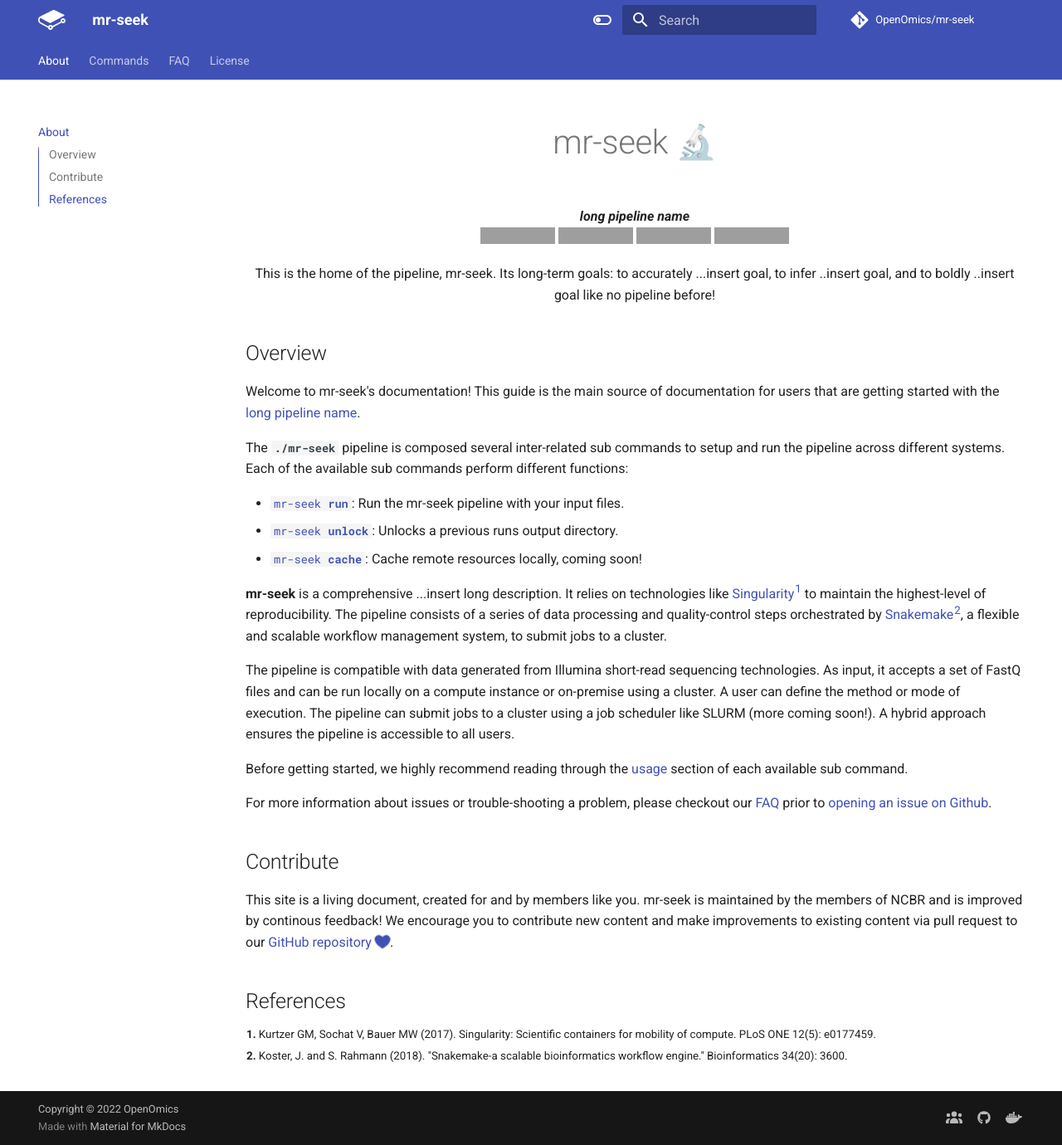
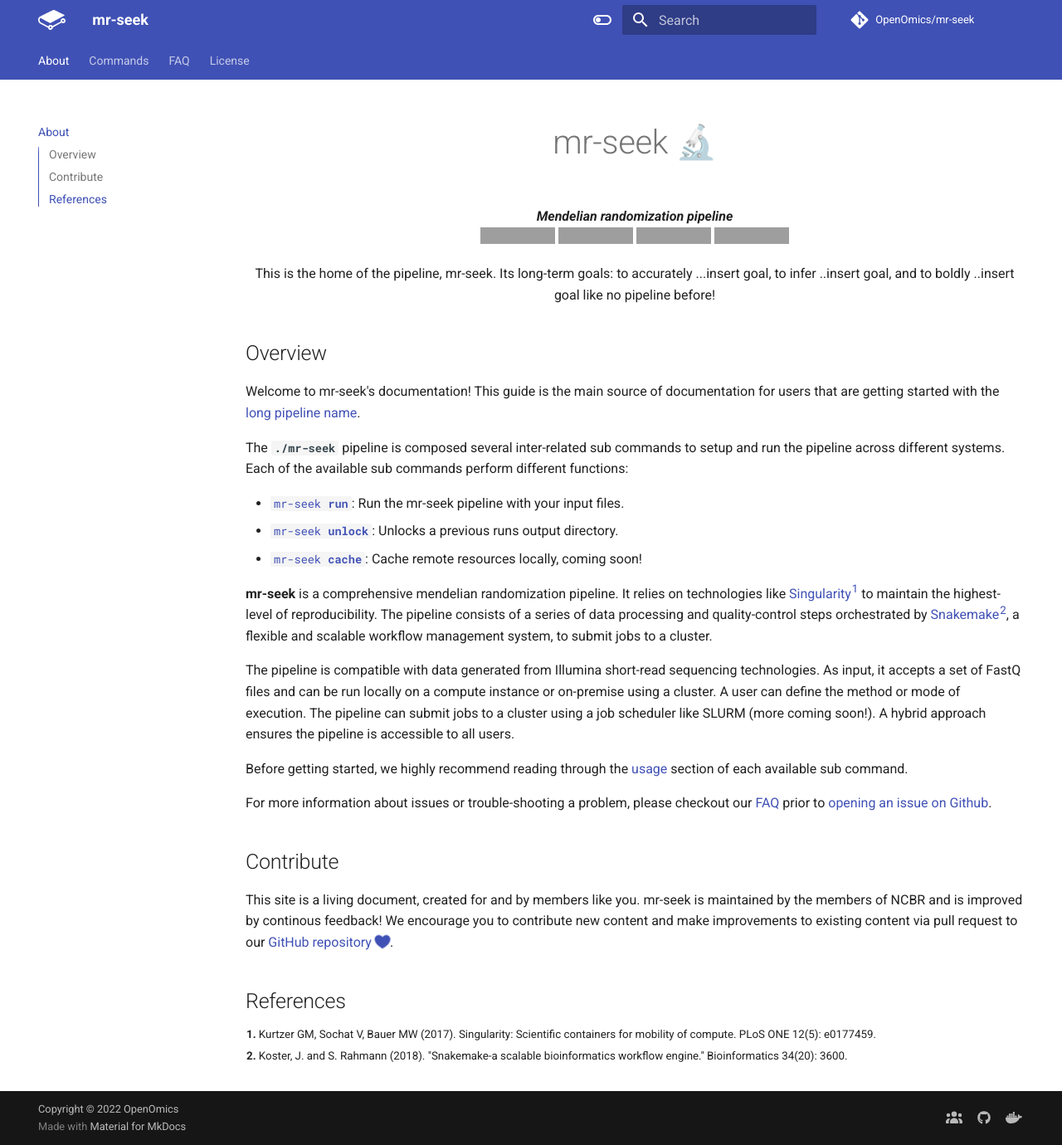
Before and after one commit to OpenOmics/mr-seek, an MkDocs documentation site: the page built from docs/index.md, in a window 1280 px wide and 1380 px high. Shown: the whole window at 83% size. Built offline with MkDocs 1.6.1 and Material for MkDocs 9.7.7, drawn with Linux system fonts in a browser that asks for light colours; comment, search, counter and statistics services are not loaded; the version menu is left out; grey boxes are pictures that could not be loaded.

Commit message:
Adding long description to docs

```diff
--- a/docs/index.md
+++ b/docs/index.md
@@ -2,7 +2,7 @@
 
   <h1 style="font-size: 250%">mr-seek 🔬</h1>
 
-  <b><i>long pipeline name</i></b><br>
+  <b><i>Mendelian randomization pipeline</i></b><br>
   <a href="https://github.com/OpenOmics/mr-seek/actions/workflows/main.yaml">
     <img alt="tests" src="https://github.com/OpenOmics/mr-seek/workflows/tests/badge.svg">
   </a>
@@ -32,7 +32,7 @@ The **`./mr-seek`** pipeline is composed several inter-related sub commands to s
  * [<code>mr-seek <b>unlock</b></code>](usage/unlock.md): Unlocks a previous runs output directory.
  * [<code>mr-seek <b>cache</b></code>](usage/cache.md): Cache remote resources locally, coming soon!
 
-**mr-seek** is a comprehensive ...insert long description. It relies on technologies like [Singularity<sup>1</sup>](https://singularity.lbl.gov/) to maintain the highest-level of reproducibility. The pipeline consists of a series of data processing and quality-control steps orchestrated by [Snakemake<sup>2</sup>](https://snakemake.readthedocs.io/en/stable/), a flexible and scalable workflow management system, to submit jobs to a cluster.
+**mr-seek** is a comprehensive mendelian randomization pipeline. It relies on technologies like [Singularity<sup>1</sup>](https://singularity.lbl.gov/) to maintain the highest-level of reproducibility. The pipeline consists of a series of data processing and quality-control steps orchestrated by [Snakemake<sup>2</sup>](https://snakemake.readthedocs.io/en/stable/), a flexible and scalable workflow management system, to submit jobs to a cluster.
 
 The pipeline is compatible with data generated from Illumina short-read sequencing technologies. As input, it accepts a set of FastQ files and can be run locally on a compute instance or on-premise using a cluster. A user can define the method or mode of execution. The pipeline can submit jobs to a cluster using a job scheduler like SLURM (more coming soon!). A hybrid approach ensures the pipeline is accessible to all users.
 
--- a/mkdocs.yml
+++ b/mkdocs.yml
@@ -2,7 +2,7 @@
 site_name: mr-seek
 site_author: Skyler Kuhn
 site_description: >-
-  An awesome OpenOmics mr-seek pipeline
+  An awesome Mendelian randomization pipeline
 
 # Repository
 repo_name: OpenOmics/mr-seek
```
Also changed, not shown: 1 other file.
